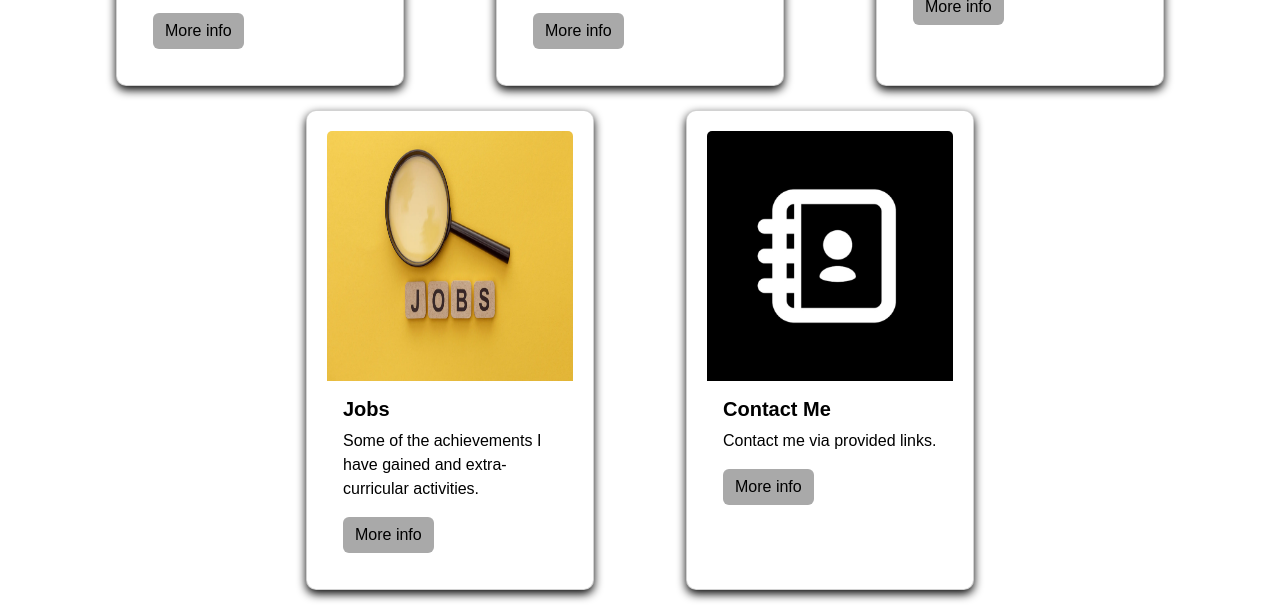
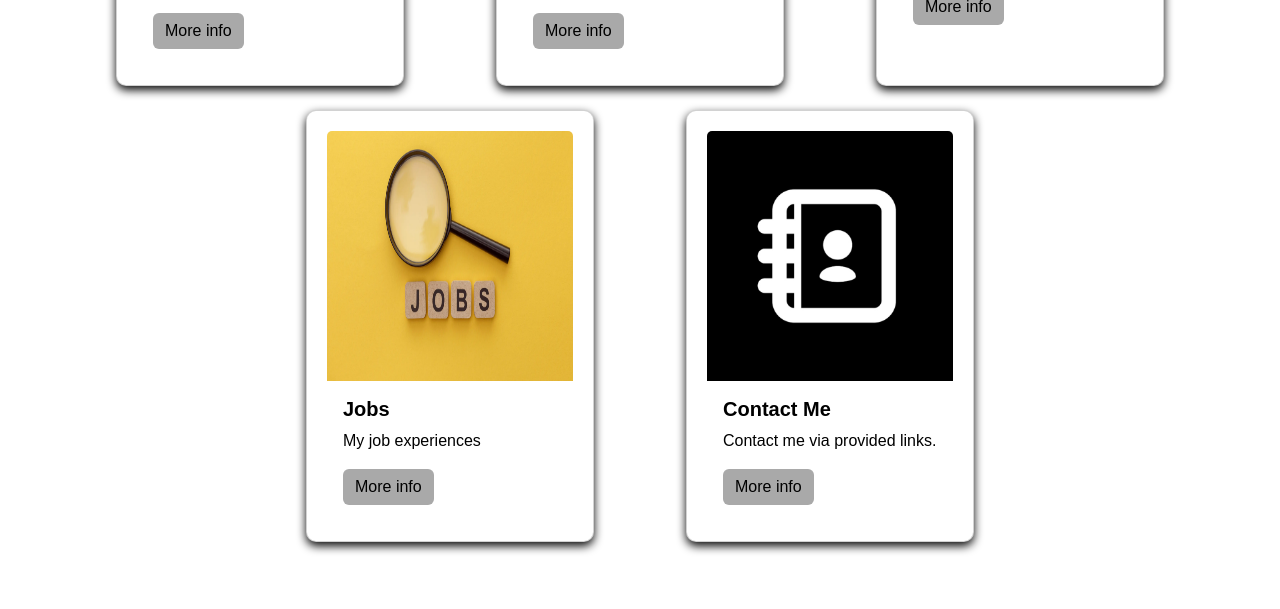
Before and after one commit to amirnajafizada/amirportfolio.html, a plain HTML site: page index.html in a window 1280 px wide. Shown: the part 1304-1913 px from the top of the page. Drawn offline with nearby package versions, Linux system fonts and the light colour scheme; a web font is replaced by a local one.

Commit message:
Update index.html

```diff
--- a/index.html
+++ b/index.html
@@ -72,7 +72,6 @@
 
 <div class="container mt-4">
     <div class="row justify-content-center">
-        <!-- First row (3 cards on large screens, stack on smaller screens) -->
         <div class="col-lg-4 col-md-6 col-sm-12 d-flex justify-content-center">
             <div class="card" style="width: 18rem;">
                 <img src="./study.avif" class="card-img-top" alt="Education" style="height: 250px;">
@@ -107,14 +106,13 @@
         </div>
     </div>
 
-    <!-- Second row (2 cards, stack on smaller screens) -->
     <div class="row justify-content-center mt-4">
         <div class="col-lg-4 col-md-6 col-sm-12 d-flex justify-content-center">
             <div class="card" style="width: 18rem;">
                 <img src="./jobs.webp" class="card-img-top" alt="Jobs" style="height: 250px;">
                 <div class="card-body">
                     <h5 class="card-title">Jobs</h5>
-                    <p class="card-text">Some of the achievements I have gained and extra-curricular activities.</p>
+                    <p class="card-text">My job experiences</p>
                     <a href="./job.html" class="btn btn-primary">More info</a>
                 </div>
             </div>
```
